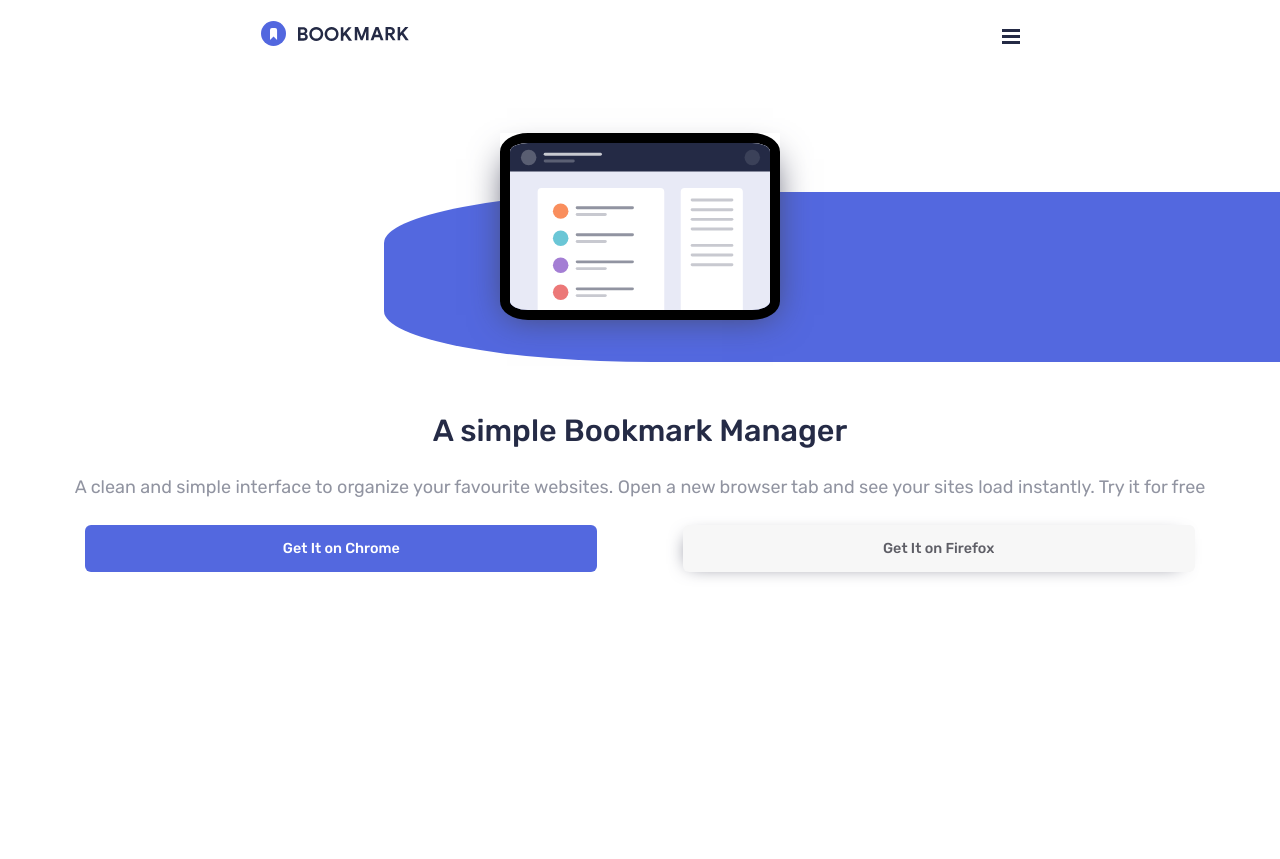
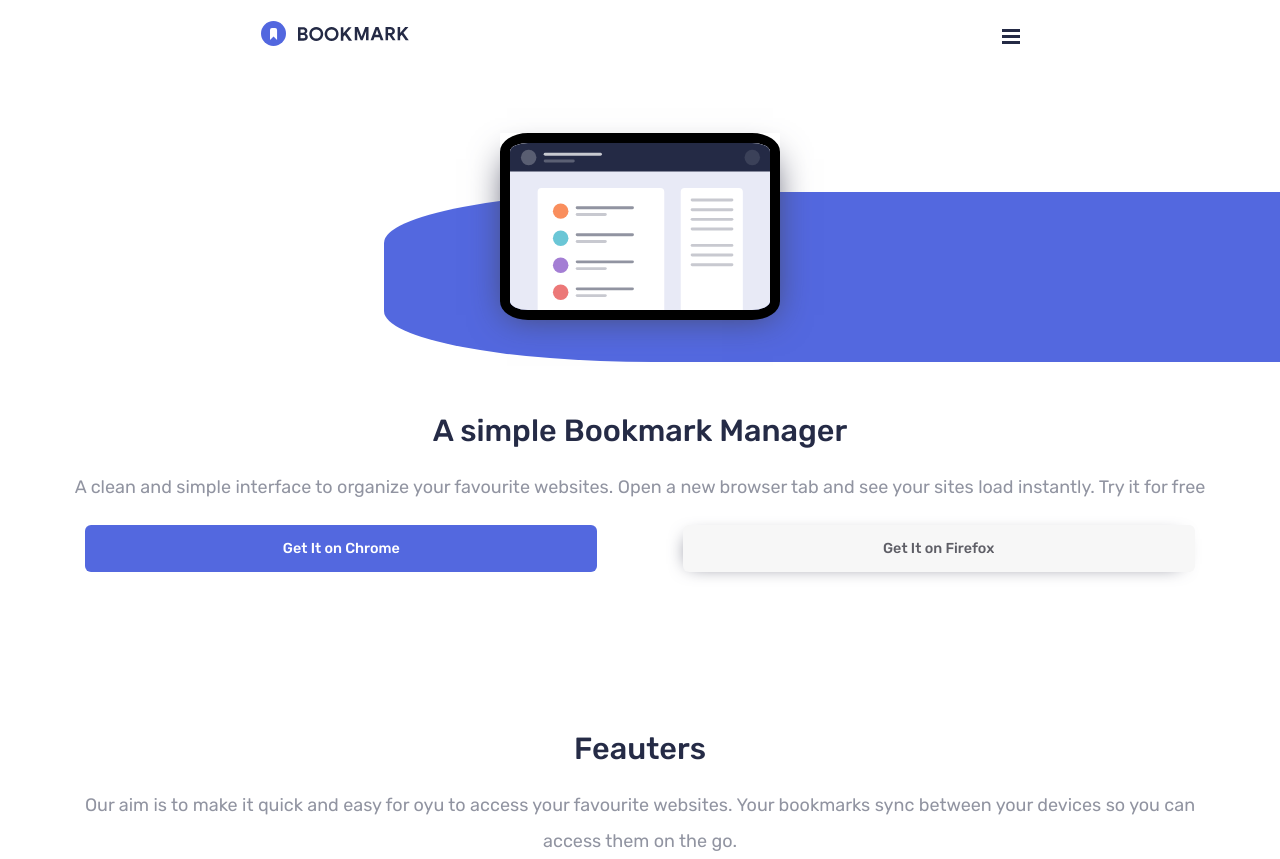
Before and after one commit to Michuxx/Bookmark, a React (Vite) app in the folder Michal/: page / in a window 1280 px wide. Before the commit the page ends 800 px from the top, so only its background shows below. Built offline with nearby package versions, Linux system fonts and the light colour scheme.

Commit message:
Made componoents more reusable

```diff
--- /dev/null
+++ b/Michal/src/components/content/ButtonWrapper.jsx
@@ -0,0 +1,13 @@
+import React from "react";
+import Button from "./content-items/Button";
+
+const ButtonWrapper = () => {
+  return (
+    <div className="manager-button-wrapper">
+      <Button type="blue">Get It on Chrome</Button>
+      <Button type="white">Get It on Firefox</Button>
+    </div>
+  );
+};
+
+export default ButtonWrapper;
--- a/Michal/src/components/content/Manager.jsx
+++ b/Michal/src/components/content/Manager.jsx
@@ -1,12 +1,27 @@
 import React from "react";
 import ManagerImage from "./ManagerImage";
 import ManagerInfo from "./ManagerInfo";
+import ButtonWrapper from "./ButtonWrapper";
+import imageTab1 from "/illustration-features-tab-1.svg";
+import "./manager.scss";
 
 const Manager = () => {
   return (
     <div className="manager-wrapper">
-      <ManagerImage />
-      <ManagerInfo />
+      <ManagerImage image={imageTab1} direction="right" />
+      <ManagerInfo
+        headline="A simple Bookmark Manager"
+        description="A clean and simple interface to organize your favourite websites. Open a
+        new browser tab and see your sites load instantly. Try it for free"
+      >
+        <ButtonWrapper />
+      </ManagerInfo>
+      <div className="space"></div>
+      <ManagerInfo
+        headline="Feauters"
+        description="Our aim is to make it quick and easy for oyu to access your favourite websites.
+        Your bookmarks sync between your devices so you can access them on the go."
+      ></ManagerInfo>
     </div>
   );
 };
--- a/Michal/src/components/content/ManagerImage.jsx
+++ b/Michal/src/components/content/ManagerImage.jsx
@@ -1,13 +1,18 @@
 import React from "react";
-import imageTab1 from "/illustration-features-tab-1.svg";
 import "./manager.scss";
 
-const ManagerImage = () => {
+const ManagerImage = ({ image, direction }) => {
+  const styleMap = {
+    left: "left-image-background",
+    right: "right-image-background",
+  };
+
+  const imageBackgroundStyle = styleMap[direction];
   return (
     <div className="manager-image-wrapper">
-      <div className="right-image-background"></div>
+      <div className={imageBackgroundStyle}></div>
       <div className="manager-image">
-        <img src={imageTab1} alt="illustration-1" className="image-tab1" />
+        <img src={image} alt="illustration" className="image-tab1" />
       </div>
     </div>
   );
--- a/Michal/src/components/content/ManagerInfo.jsx
+++ b/Michal/src/components/content/ManagerInfo.jsx
@@ -2,20 +2,13 @@ import React from "react";
 import "./manager.scss";
 import Headline from "./content-items/Headline";
 import Description from "./content-items/Description";
-import Button from "./content-items/Button";
 
-const ManagerInfo = () => {
+const ManagerInfo = ({ children, headline, description }) => {
   return (
     <div className="manager-info-wrapper">
-      <Headline>A simple Bookmark Manager</Headline>
-      <Description>
-        A clean and simple interface to organize your favourite websites. Open a
-        new browser tab and see your sites load instantly. Try it for free
-      </Description>
-      <div className="manager-button-wrapper">
-        <Button type="blue">Get It on Chrome</Button>
-        <Button type="white">Get It on Firefox</Button>
-      </div>
+      <Headline>{headline}</Headline>
+      <Description>{description}</Description>
+      {children}
     </div>
   );
 };
--- a/Michal/src/components/content/content-items/Button.jsx
+++ b/Michal/src/components/content/content-items/Button.jsx
@@ -1,4 +1,4 @@
-import React, { useState } from "react";
+import React from "react";
 import "../../../buttons.scss";
 
 const Button = ({ children, type }) => {
--- a/Michal/src/components/content/manager.scss
+++ b/Michal/src/components/content/manager.scss
@@ -79,3 +79,7 @@
   width: 100%;
   justify-content: space-evenly;
 }
+
+.space {
+  margin-top: 6rem;
+}
```
